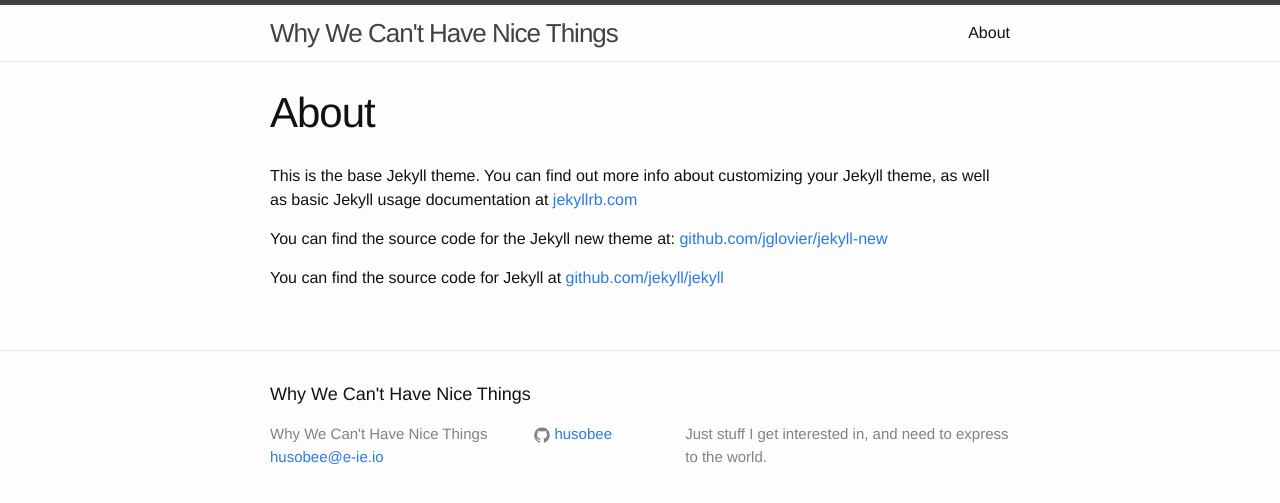
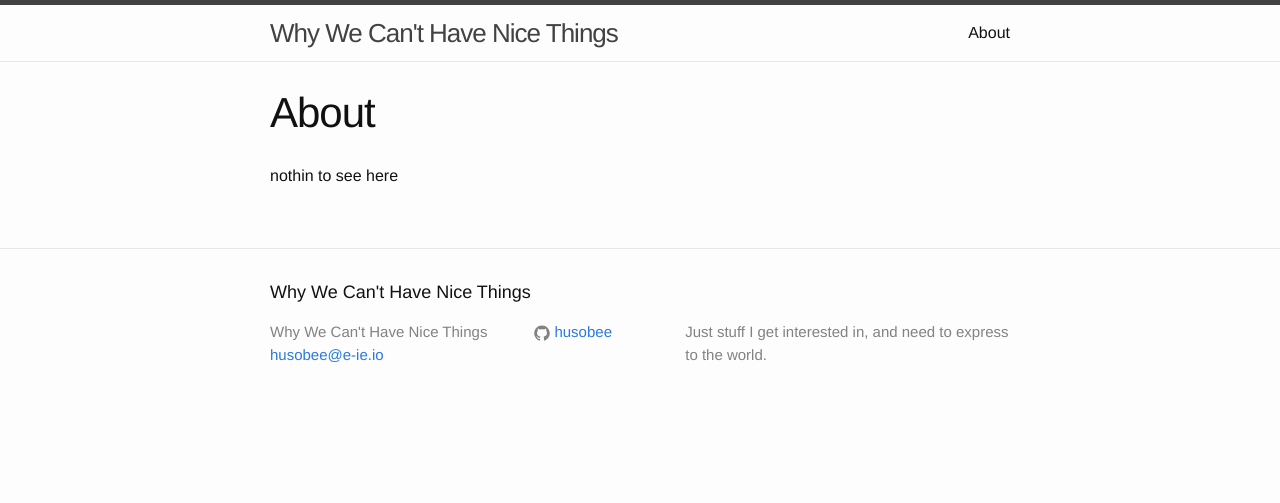
Before and after one commit to husobee/husobee.github.io, a Jekyll site: the page built from about.md, in a window 1280 px wide. Shown: the top 503 px of the page. Built offline with Jekyll 4.4.1, drawn with Linux system fonts in a browser that asks for light colours.

Commit message:
updated about

```diff
--- a/about.md
+++ b/about.md
@@ -4,8 +4,4 @@
 permalink: /about/
 ---
 
-This is the base Jekyll theme. You can find out more info about customizing your Jekyll theme, as well as basic Jekyll usage documentation at [jekyllrb.com](http://jekyllrb.com/)
-
-You can find the source code for the Jekyll new theme at: [github.com/jglovier/jekyll-new](https://github.com/jglovier/jekyll-new)
-
-You can find the source code for Jekyll at [github.com/jekyll/jekyll](https://github.com/jekyll/jekyll)
+nothin to see here
```
